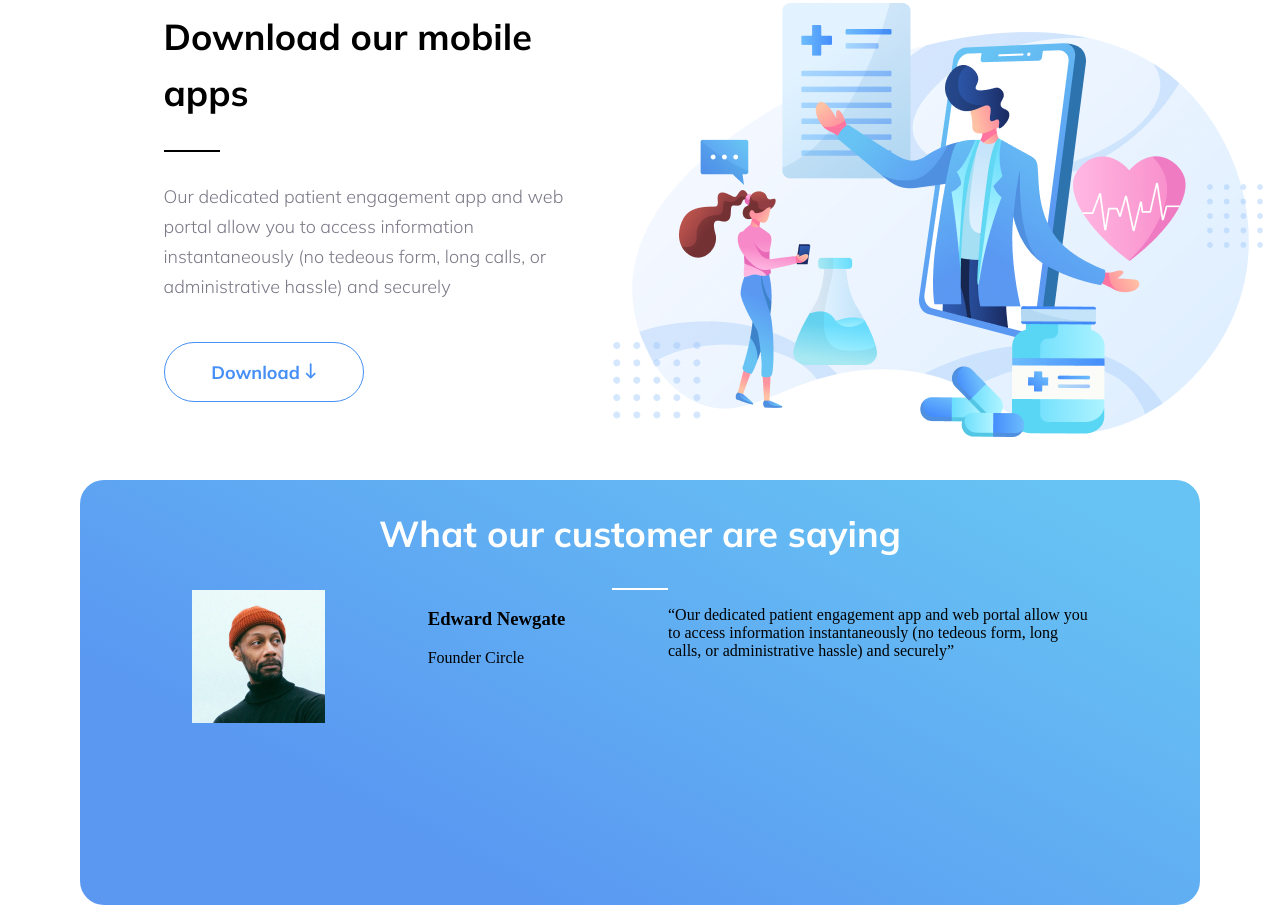
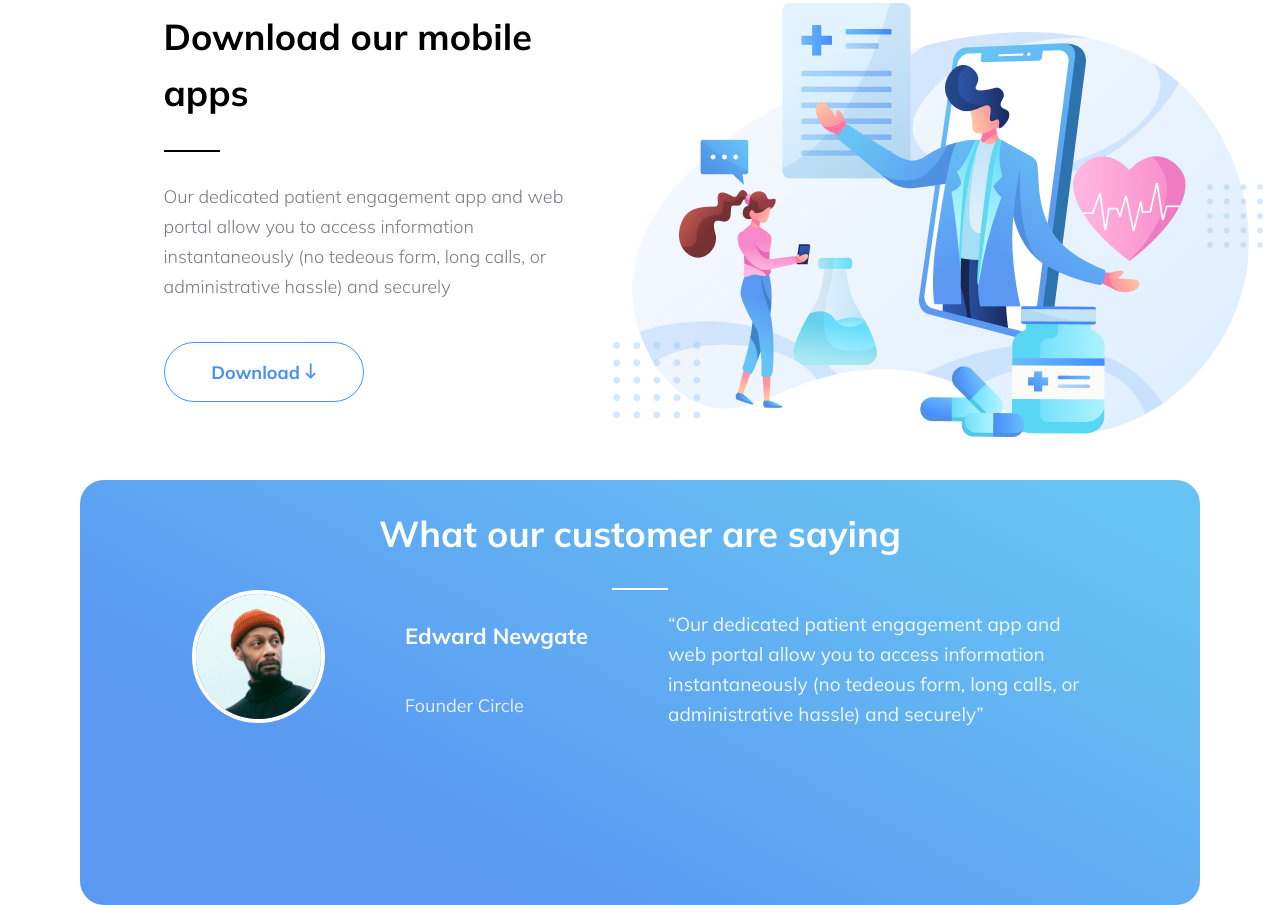
Before and after one commit to Tolkinxon/trafalgar, a plain HTML site: page index.html in a window 1280 px wide. Shown: the part 2964-3869 px from the top of the page. Drawn offline with Linux system fonts and the light colour scheme.

Commit message:
some changes

```diff
--- a/index.html
+++ b/index.html
@@ -156,9 +156,9 @@
 
                     <div class="customer-wrapper">
 
-                            <div class="customer-img-wrapper">
-                                <img src="./images/customer-img.png" alt="there is one man's picture">
-                            </div>
+
+                        <img class="customer-img" src="./images/customer-img.png" alt="there is one man's picture" width="133" height="133">
+
 
                          <div>
                             <h3 class="customer-wrapper-heading">
--- a/style/main.css
+++ b/style/main.css
@@ -356,7 +356,38 @@ body{
     justify-content: space-between;
 }
 
+.customer-img {
+    width: 133px;
+    height: 133px;
+    border-radius: 50%;
+    border: 4px solid white;
+}
+
+.customer-wrapper-heading {
+    color: #FFF;
+    font-family: 'Mulish', sans-serif;
+    font-size: 22px;
+    font-style: normal;
+    font-weight: 700;
+    line-height: 48px;
+}
+
+.customer-wrapper-text {
+    color: rgba(255, 255, 255, 0.85);
+    font-family: 'Mulish', sans-serif;
+    font-size: 18px;
+    font-style: normal;
+    font-weight: 400;
+    line-height: 48px;
+}
+
 .customer-wrapper-right-side-text {
     width: 420px;
     height: 120px;
+    color: rgba(255, 255, 255, 0.90);
+    font-family: 'Mulish', sans-serif;
+    font-size: 19px;
+    font-style: normal;
+    font-weight: 400;
+    line-height: 30px;
 }
```
